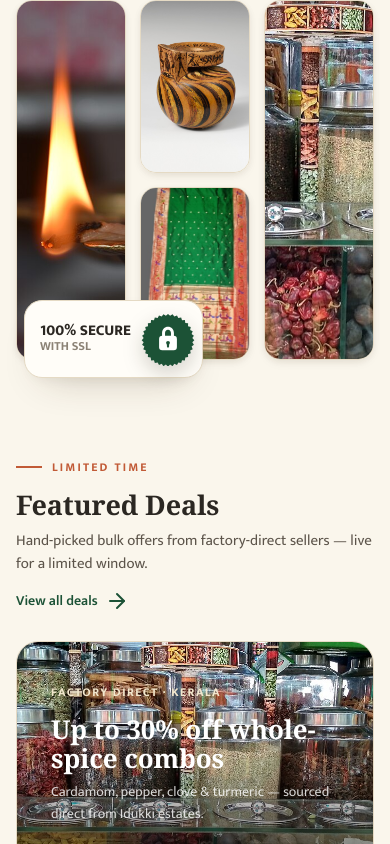
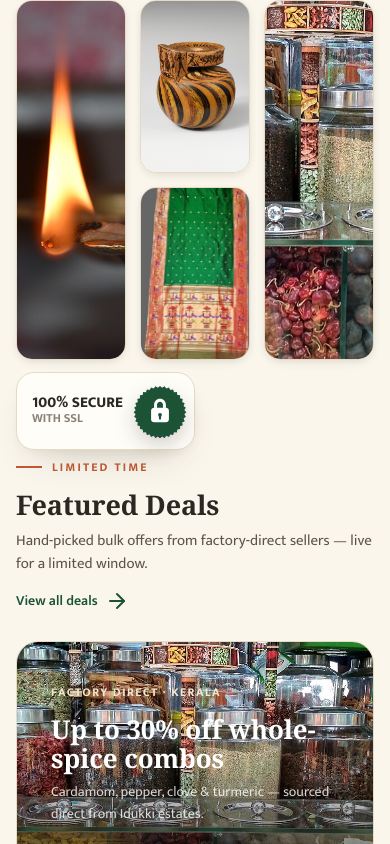
Before and after one commit to Linchpin-Soft-Solution/manakart-ui-demo, a React (Vite) app: page / in a window 390 px wide. Shown: the part 717-1561 px from the top of the page. Built offline with nearby package versions, Linux system fonts and the light colour scheme; a web font is replaced by a local one.

Commit message:
style: fixed hero-secure-badge shape.

```diff
--- a/src/styles/pages.css
+++ b/src/styles/pages.css
@@ -51,13 +51,13 @@ img.ph-img { object-fit: cover; width: 100%; height: 100%; background: var(--bei
 .cl-d { grid-column: 2; grid-row: 2; }
 .hero-secure-badge {
   position: absolute;
-  left: -18px;
-  bottom: -18px;
+  left: 0px;
+  bottom: -96px;
   display: flex;
   align-items: center;
   gap: 10px;
   width: fit-content;
-  padding: 13px 8px 13px 18px;
+  padding: 13px 8px 13px 12px;
   background: var(--paper);
   border: 1px solid var(--ink-line);
   border-radius: 18px;
@@ -433,7 +433,7 @@ img.ph-img { object-fit: cover; width: 100%; height: 100%; background: var(--bei
   .hero-stats { gap: 22px 28px; flex-wrap: wrap; margin-top: 32px; padding-top: 24px; }
   .hero-stats strong { font-size: 28px; }
   .collage { height: 360px; }
-  .hero-secure-badge { left: -14px; bottom: -18px; }
+  .hero-secure-badge { left: -14px; bottom: -32px; }
   .deals-grid { gap: 14px; }
   .deal-hero h3 { font-size: 26px; }
 
@@ -489,7 +489,7 @@ img.ph-img { object-fit: cover; width: 100%; height: 100%; background: var(--bei
 @media (max-width: 520px) {
   .container { padding: 0 16px; }
   .hero-copy h1 { font-size: 30px; }
-  .hero-secure-badge { left: 8px; bottom: -18px; padding: 11px 7px 11px 15px; }
+  .hero-secure-badge { left: 0px; bottom: -90px; padding: 11px 7px 11px 15px; }
   .secure-lock-badge { width: 54px; height: 54px; }
   .deals-grid { grid-template-columns: 1fr; }
   .deal-hero { grid-column: auto; }
```
